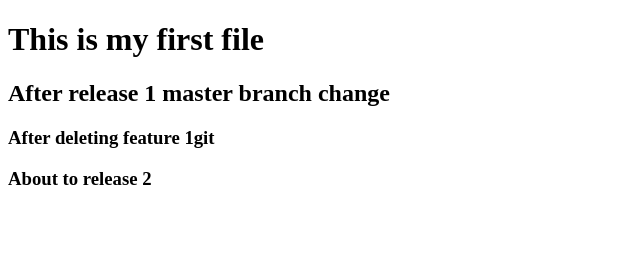
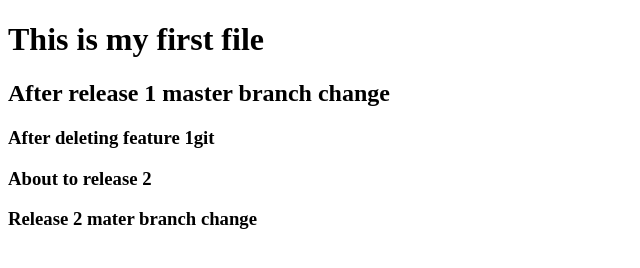
Before and after one commit to shrirams1804/gitrep, a plain HTML site: page test.html in a window 1280 px wide. Shown: the whole page, without its empty margins (0-640 px from the left). Drawn offline with Linux system fonts and the light colour scheme.

Commit message:
release2 master branch change

```diff
--- a/test.html
+++ b/test.html
@@ -10,5 +10,6 @@
     <h2>After release 1 master branch change</h2>
     <h3>After deleting feature 1git </h3>
     <h3>About to release 2</h3>
+    <h3>Release 2 mater branch change</h3>
 </body>
 </html>
```
